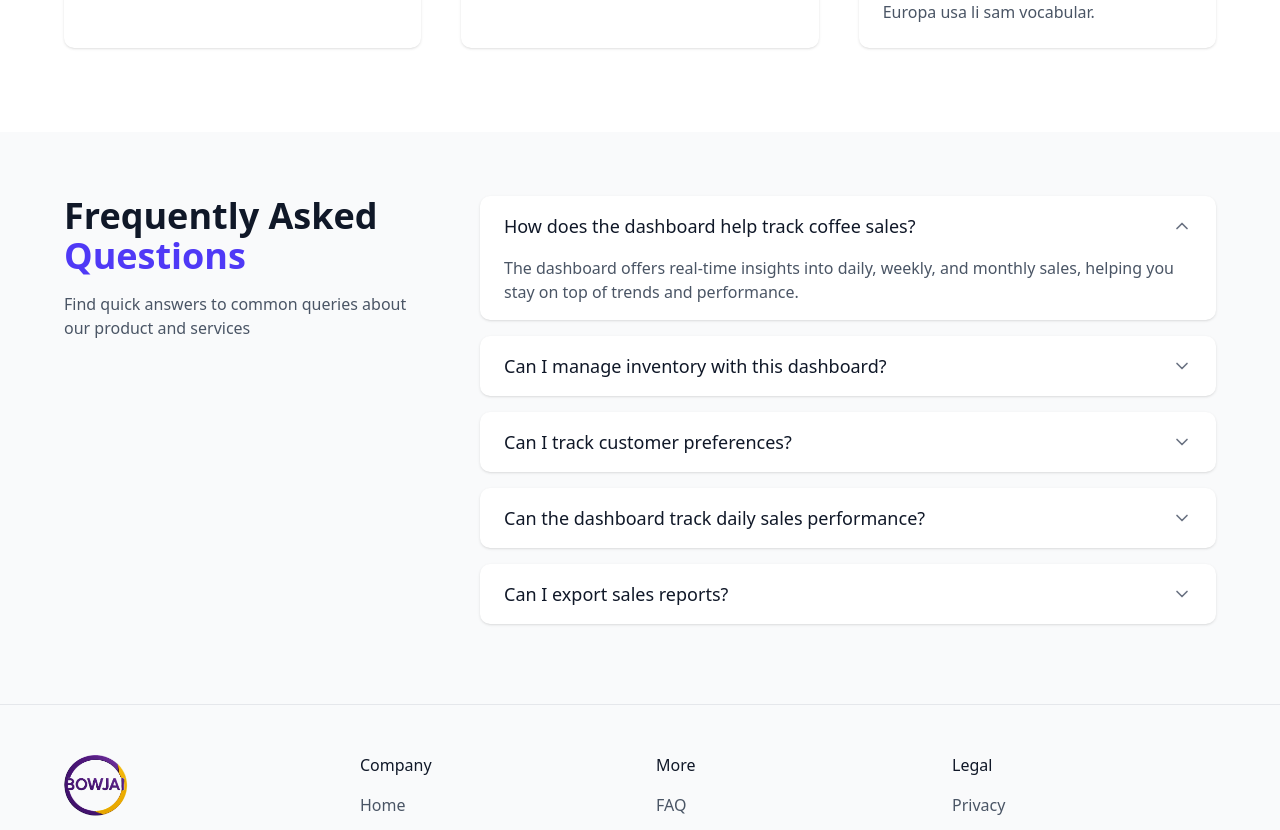
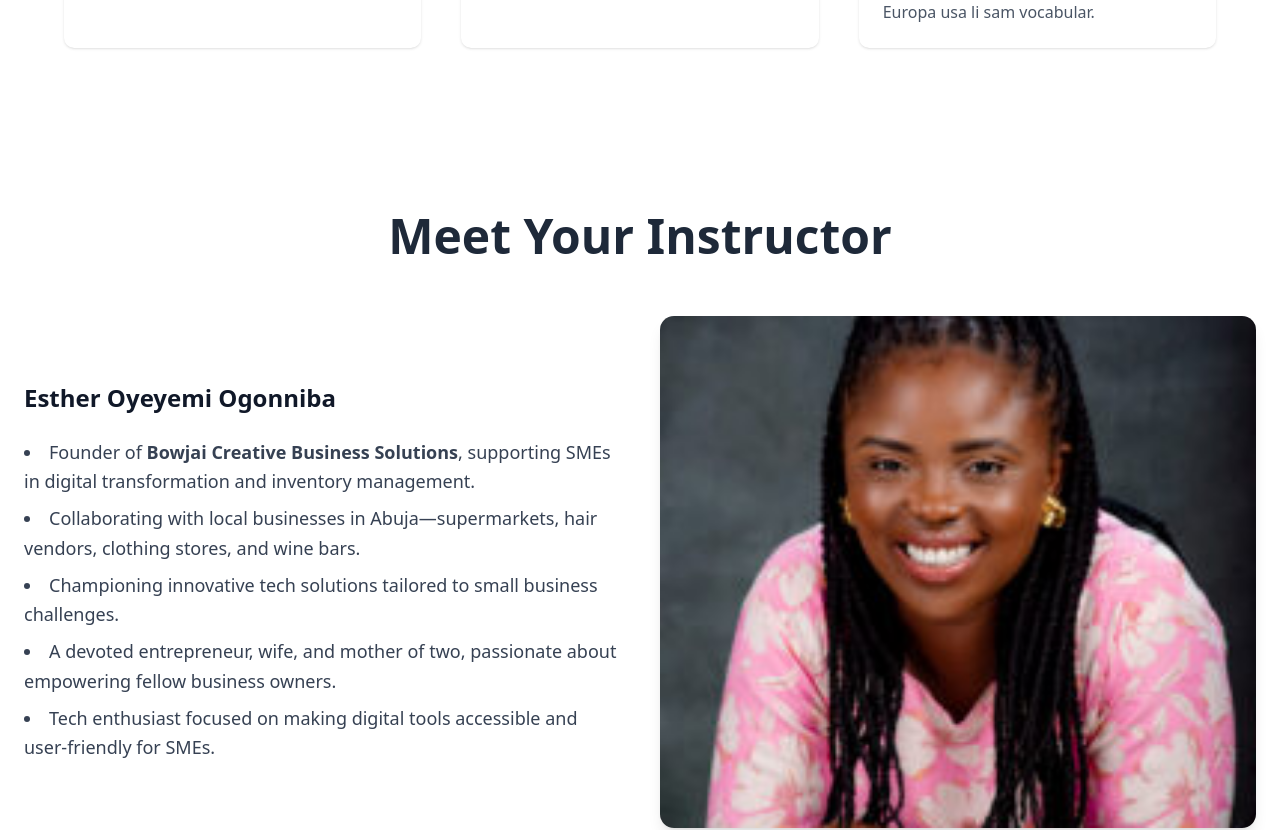
Before and after one commit to joshhumphrey02/boijai, a React (Vite) app: page / in a window 1280 px wide. Shown: the part 2060-2890 px from the top of the page. Built offline with nearby package versions, Linux system fonts and the light colour scheme.

Commit message:
added about

```diff
--- a/index.html
+++ b/index.html
@@ -2,7 +2,7 @@
 <html lang="en">
   <head>
     <meta charset="UTF-8" />
-    <link rel="icon" type="image/svg+xml" href="/logo.png" />
+    <link rel="icon" type="image/svg+xml" href="/trans-logo.png" />
     <meta name="viewport" content="width=device-width, initial-scale=1.0" />
     <title>Bowjai</title>
   </head>
--- a/src/App.tsx
+++ b/src/App.tsx
@@ -4,6 +4,7 @@ import { Features } from "./components/Features";
 import { Footer } from "./components/Footer";
 import { FAQ } from "./components/FAQ";
 import { WHY } from "./components/WHY";
+import About from "./components/About";
 export default function App() {
   return (
     <div className="flex flex-col w-full min-h-screen bg-white">
@@ -12,6 +13,7 @@ export default function App() {
         <FeatureSection />
         <Features />
         <WHY />
+        <About />
         <FAQ />
         <Footer />
       </main>
--- /dev/null
+++ b/src/components/About.tsx
@@ -0,0 +1,48 @@
+export default function About() {
+  return (
+    <div className="w-full py-20 px-6 bg-white">
+      <div className="max-w-7xl mx-auto">
+        <h1 className="text-4xl md:text-5xl font-semibold text-center text-gray-800 mb-14">
+          Meet Your Instructor
+        </h1>
+        <div className="grid md:grid-cols-2 gap-10 items-center">
+          <div className="space-y-6 text-gray-700 text-lg leading-relaxed">
+            <p className="font-bold text-xl md:text-2xl text-gray-900">
+              Esther Oyeyemi Ogonniba
+            </p>
+            <ul className="list-disc list-inside space-y-2">
+              <li>
+                Founder of <strong>Bowjai Creative Business Solutions</strong>,
+                supporting SMEs in digital transformation and inventory
+                management.
+              </li>
+              <li>
+                Collaborating with local businesses in Abuja—supermarkets, hair
+                vendors, clothing stores, and wine bars.
+              </li>
+              <li>
+                Championing innovative tech solutions tailored to small business
+                challenges.
+              </li>
+              <li>
+                A devoted entrepreneur, wife, and mother of two, passionate
+                about empowering fellow business owners.
+              </li>
+              <li>
+                Tech enthusiast focused on making digital tools accessible and
+                user-friendly for SMEs.
+              </li>
+            </ul>
+          </div>
+          <div className="flex justify-center">
+            <img
+              src="/profile.jpg"
+              alt="Portrait of Esther Oyeyemi Ogonniba"
+              className="rounded-xl shadow-lg w-full h-auto max-h-[32rem] object-cover"
+            />
+          </div>
+        </div>
+      </div>
+    </div>
+  );
+}
```
Also changed, not shown: public/profile.jpg (added).
